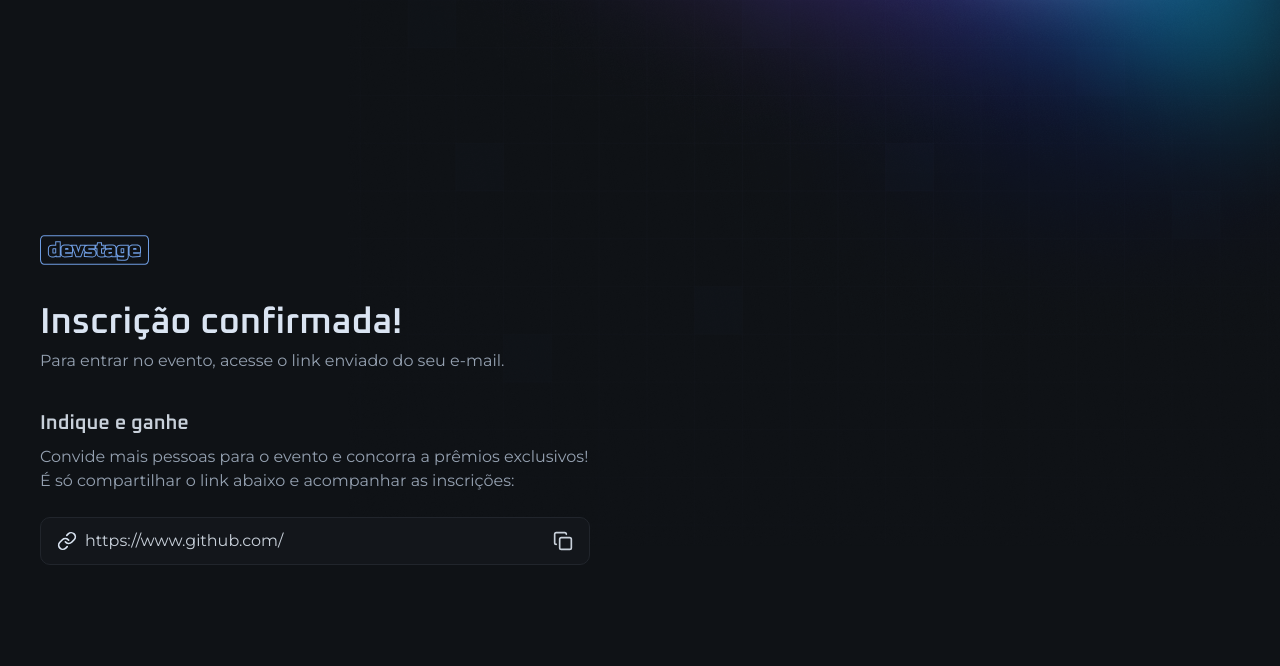
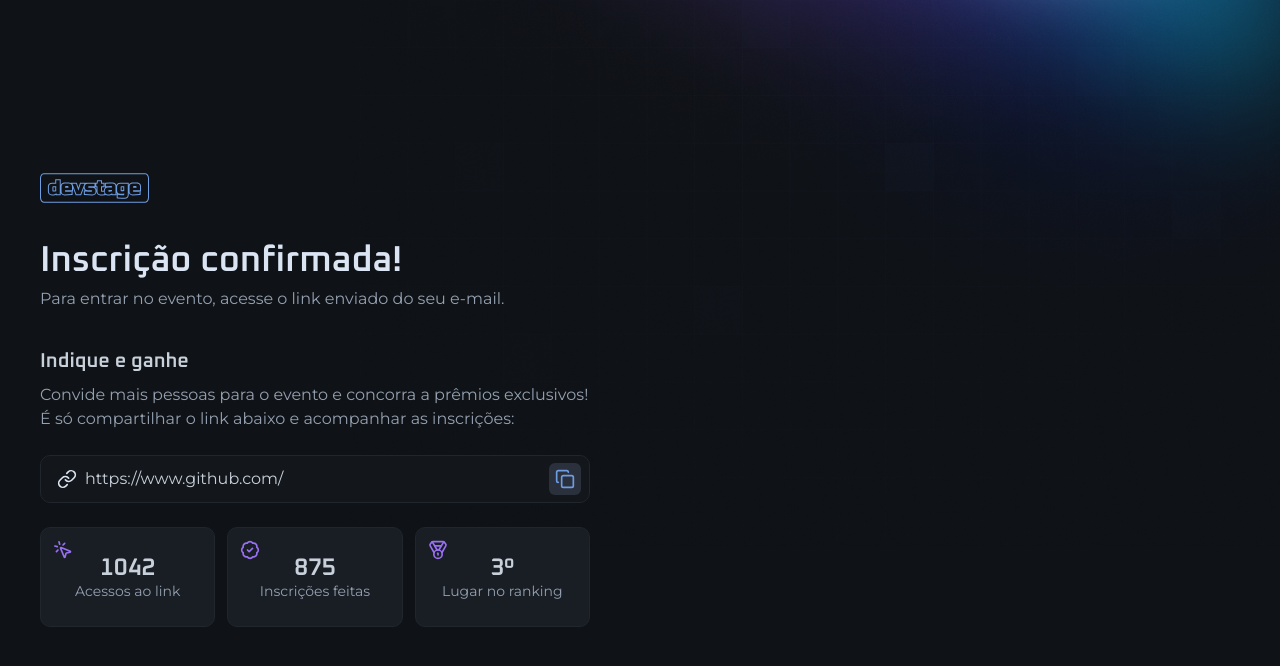
Before and after one commit to mauFade/nlw-connect, a Next.js app: page /invite in a window 1280 px wide. Shown: the top 666 px of the page. Built offline with nearby package versions, Linux system fonts and the light colour scheme.

Commit message:
feat: indications page

```diff
--- a/package.json
+++ b/package.json
@@ -15,6 +15,7 @@
     "postcss": "^8.5.2",
     "react": "^19.0.0",
     "react-dom": "^19.0.0",
+    "tailwind-merge": "^3.0.1",
     "tailwindcss": "^4.0.6"
   },
   "devDependencies": {
--- a/src/app/invite/page.tsx
+++ b/src/app/invite/page.tsx
@@ -1,6 +1,6 @@
 import IconButton from "@/components/icon-button";
 import { InputField, InputIcon, InputRoot } from "@/components/input";
-import { Copy, Link } from "lucide-react";
+import { BadgeCheck, Copy, Link, Medal, MousePointerClick } from "lucide-react";
 import Image from "next/image";
 import React from "react";
 import logo from "../../assets/logo.svg";
@@ -39,10 +39,45 @@ const Invite = () => {
 
             <InputField readOnly defaultValue="https://www.github.com/" />
 
-            <IconButton className="ml-2 ">
+            <IconButton className="-mr-2">
               <Copy className="size-5" />
             </IconButton>
           </InputRoot>
+
+          <div className="grid md:grid-cols-3 gap-3">
+            <div className="relative bg-gray-700 border border-gray-600 px-4 py-7 flex flex-col items-center justify-center gap-1 rounded-xl">
+              <span className="font-heading text-2xl font-semibold text-gray-200 leading-none">
+                1042
+              </span>
+              <span className="text-sm text-gray-300 leading-none text-center">
+                Acessos ao link
+              </span>
+
+              <MousePointerClick className="size-5 text-purple absolute top-3 left-3" />
+            </div>
+
+            <div className="relative bg-gray-700 border border-gray-600 px-4 py-7 flex flex-col items-center justify-center gap-1 rounded-xl">
+              <span className="font-heading text-2xl font-semibold text-gray-200 leading-none">
+                875
+              </span>
+              <span className="text-sm text-gray-300 leading-none text-center">
+                Inscrições feitas
+              </span>
+
+              <BadgeCheck className="size-5 text-purple absolute top-3 left-3" />
+            </div>
+
+            <div className="relative bg-gray-700 border border-gray-600 px-4 py-7 flex flex-col items-center justify-center gap-1 rounded-xl">
+              <span className="font-heading text-2xl font-semibold text-gray-200 leading-none">
+                3º
+              </span>
+              <span className="text-sm text-gray-300 leading-none text-center">
+                Lugar no ranking
+              </span>
+
+              <Medal className="size-5 text-purple absolute top-3 left-3" />
+            </div>
+          </div>
         </div>
       </div>
     </div>
--- a/src/components/icon-button.tsx
+++ b/src/components/icon-button.tsx
@@ -1,13 +1,17 @@
 import type { ComponentProps, ReactNode } from "react";
+import { twMerge } from "tailwind-merge";
 
 interface PropsInterface extends ComponentProps<"button"> {
   children: ReactNode;
 }
 
-const IconButton = (props: PropsInterface) => {
+const IconButton = ({ className, ...props }: PropsInterface) => {
   return (
     <button
-      className="p-1.5 bg-gray-500 text-blue rounded-md cursor-pointer hover:bg-blue hover:text-gray-900 transition-colors duration-300"
+      className={twMerge(
+        "p-1.5 bg-gray-500 text-blue rounded-md cursor-pointer hover:bg-blue hover:text-gray-900 transition-colors duration-300",
+        className
+      )}
       {...props}
     />
   );
```
Also changed, not shown: 1 other file (tests, documents, lock files or other folders).
